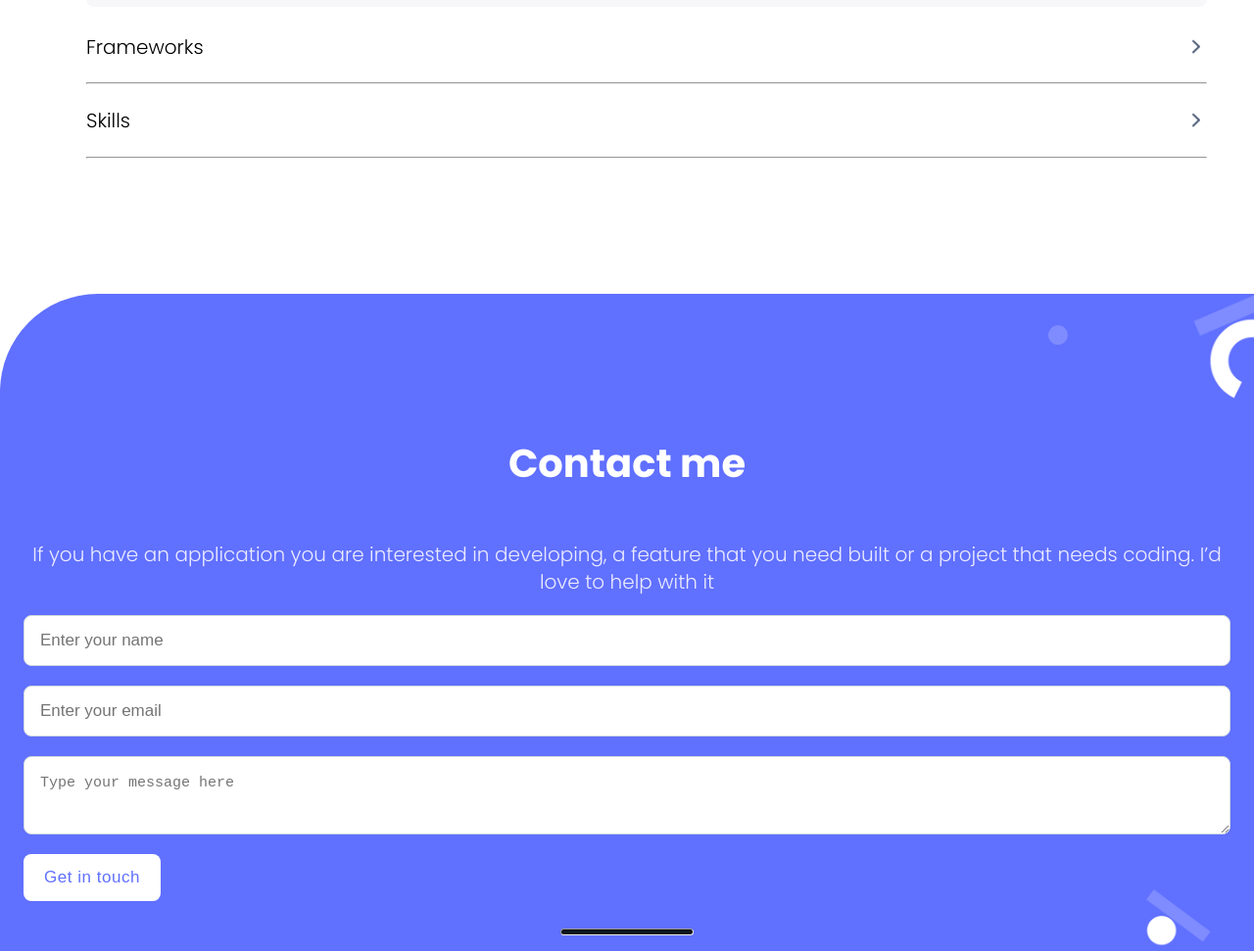
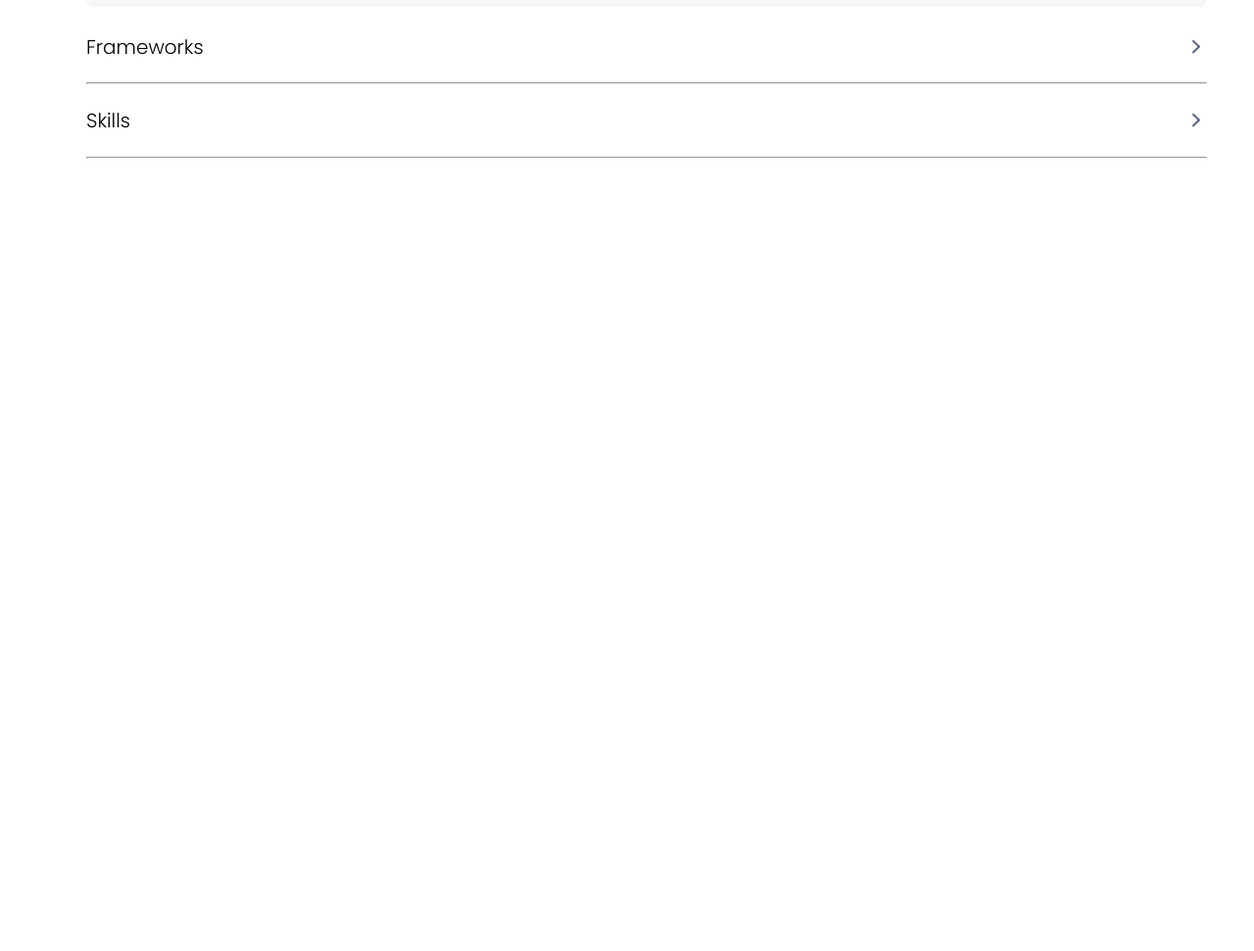
Before and after one commit to App-Developer8866/portfolio-project, a website: page index.html in a window 1280 px wide. Shown: the part 7478-8449 px from the top of the page at 98% size. After the commit the page ends 7778 px from the top, so only its background shows below. Drawn offline with Linux system fonts and the light colour scheme; files whose address does not match are found by name.

Commit message:
Remove contact form

```diff
--- a/index.html
+++ b/index.html
@@ -237,21 +237,5 @@
         </ul>
       </div>
     </section>
-
-    <!-- Contact Form  -->
-    <section class="contact-me">
-        <h2>Contact me</h2>
-        <p>
-          If you have an application you are interested in developing, a feature that you need
-          built or a project that needs coding. I’d love to help with it
-        </p>
-    <form action="https://formspree.io/f/xnqropnd" method="POST">
-      <input type="text" name='name' maxlength="30" placeholder="Enter your name" required/>
-      <input type="email" name="email" placeholder="Enter your email" required/>
-      <textarea type="text" name="message" maxlength="500" placeholder="Type your message here" required></textarea>
-      <button type="submit">Get in touch</button>
-    </form>
-    <hr class="contact-hr">
-  </section>
   </body>
 </html>
--- a/style.css
+++ b/style.css
@@ -290,79 +290,3 @@ img {
 .skill-list li {
   list-style: none;
 }
-
-.contact-me {
-  background-color: #6070ff;
-  background-image: url('images/contact-img-bg.png');
-  background-repeat: no-repeat;
-  background-position: right top;
-  background-size: contain;
-  border-top-left-radius: 100px;
-  display: flex;
-  flex-direction: column;
-  text-align: center;
-  gap: 20px;
-  padding: 114px 24px 8px 24px;
-}
-
-.contact-me h2 {
-  font-weight: 700;
-  font-size: 40px;
-  line-height: 52px;
-  color: #fff;
-}
-
-.contact-me p {
-  font-weight: 400;
-  font-size: 20px;
-  line-height: 28px;
-  color: #ebebffff;
-}
-
-form {
-  display: flex;
-  flex-direction: column;
-  gap: 20px;
-}
-
-form input {
-  background: #fff;
-  border: 1px solid #cfd8dc;
-  color: #172b4d;
-  border-radius: 8px;
-  font-weight: 400;
-  font-size: 17px;
-  line-height: 20px;
-  padding: 15px 38px 15px 16px;
-}
-
-form textarea {
-  background: #fff;
-  border: 1px solid #cfd8dc;
-  border-radius: 8px;
-  font-weight: 400;
-  font-size: 15px;
-  line-height: 24px;
-  color: #b3bac5;
-  padding: 15px 38px 15px 16px;
-}
-
-form button {
-  width: 140px;
-  height: 48px;
-  color: #6070ff;
-  background: #fff;
-  border: none;
-  letter-spacing: 0.03em;
-  font-weight: 500;
-  font-size: 17px;
-  line-height: 24px;
-  border-radius: 8px;
-}
-
-.contact-hr {
-  background: #0d151e;
-  border-radius: 10px;
-  width: 134px;
-  height: 5px;
-}
```
